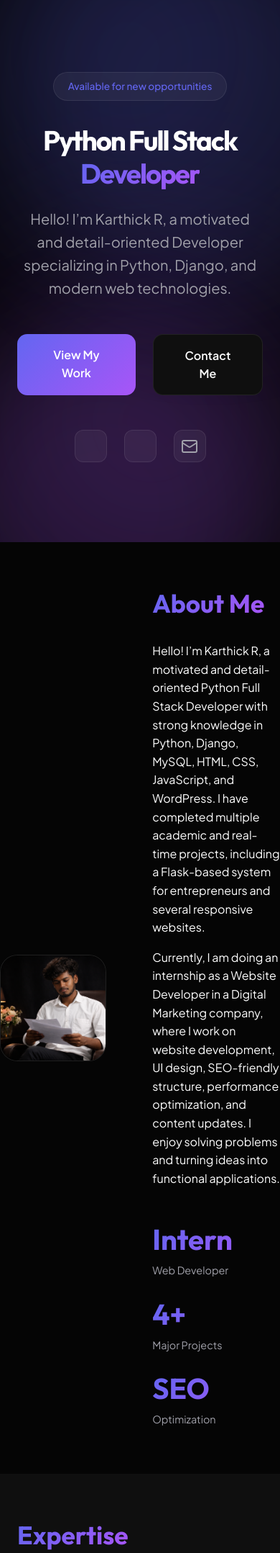
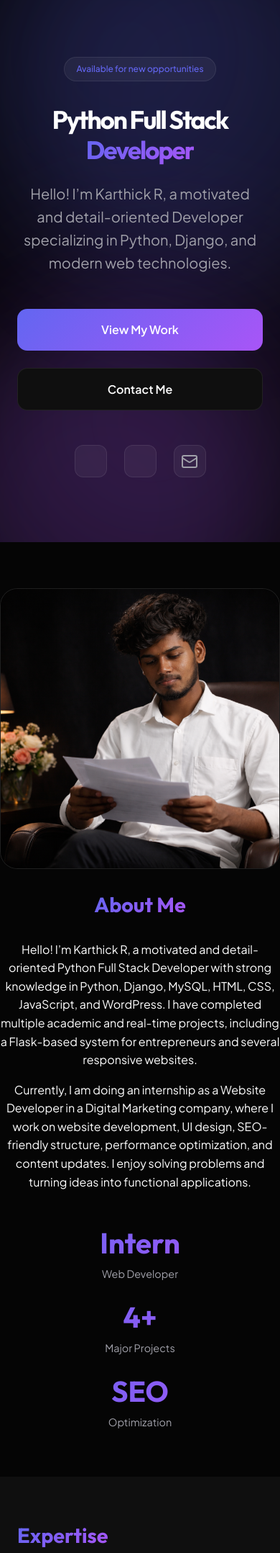
Before and after one commit to Karthick140/Portfolio-1, a Flask app: page / in a window 390 px wide; the page is wider, and only the part inside the window is pictured. Shown: the part 91-2248 px from the top of that part at 72% size. Run offline with Flask 3, Linux system fonts and the light colour scheme.

Commit message:
Improve mobile responsiveness for all pages

```diff
--- a/static/css/style.css
+++ b/static/css/style.css
@@ -868,6 +868,11 @@ button {
     .container {
         padding: 0 1.5rem;
     }
+
+    .about-grid,
+    .contact-card {
+        gap: 2rem;
+    }
 }
 
 @media (max-width: 768px) {
@@ -881,7 +886,36 @@ button {
     }
 
     .hero-title {
-        font-size: 2.4rem;
+        font-size: 2.8rem;
+    }
+
+    .about-grid,
+    .contact-card,
+    .stats-grid,
+    .skills-grid,
+    .projects-grid {
+        grid-template-columns: 1fr;
+    }
+
+    .about-grid {
+        text-align: center;
+        gap: 2rem;
+    }
+
+    .contact-card {
+        padding: 2rem;
+        gap: 3rem;
+    }
+
+    .hero-actions {
+        flex-direction: column;
+        width: 100%;
+    }
+
+    .hero-actions .btn-primary,
+    .hero-actions .btn-secondary {
+        width: 100%;
+        text-align: center;
     }
 
     .nav-links-desktop {
@@ -922,12 +956,6 @@ button {
         color: var(--text-primary);
     }
 
-    .stats-grid,
-    .skills-grid,
-    .projects-grid {
-        grid-template-columns: 1fr;
-    }
-
     .footer-content {
         grid-template-columns: 1fr;
         gap: 2.5rem;
@@ -954,6 +982,29 @@ button {
     }
 }
 
+@media (max-width: 480px) {
+    .hero-title {
+        font-size: 2.2rem;
+    }
+
+    .section-title {
+        font-size: 1.8rem;
+    }
+
+    .hero-badge {
+        font-size: 0.75rem;
+        padding: 0.4rem 1rem;
+    }
+
+    .contact-card {
+        padding: 1.5rem;
+    }
+
+    .skill-card {
+        padding: 2rem;
+    }
+}
+
 .w-full {
     width: 100%;
 }
```
Also changed, not shown: templates/freelance.html (+16 -0 lines), templates/project_detail.html (+16 -0 lines).
